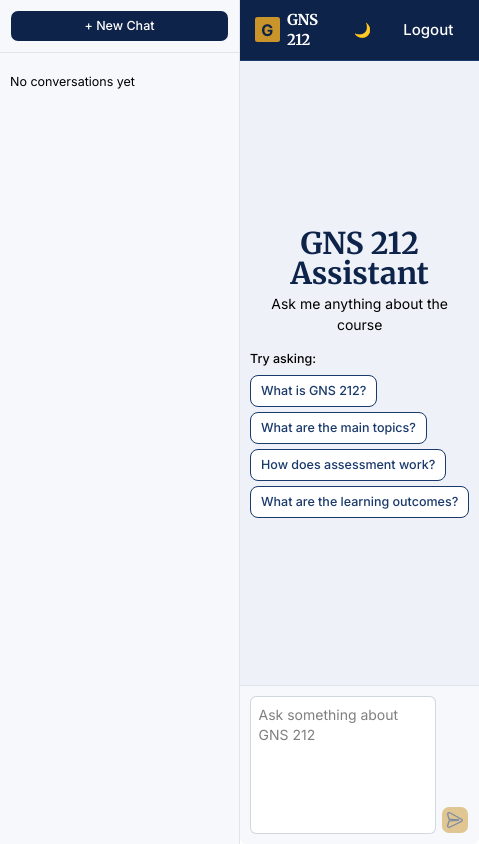
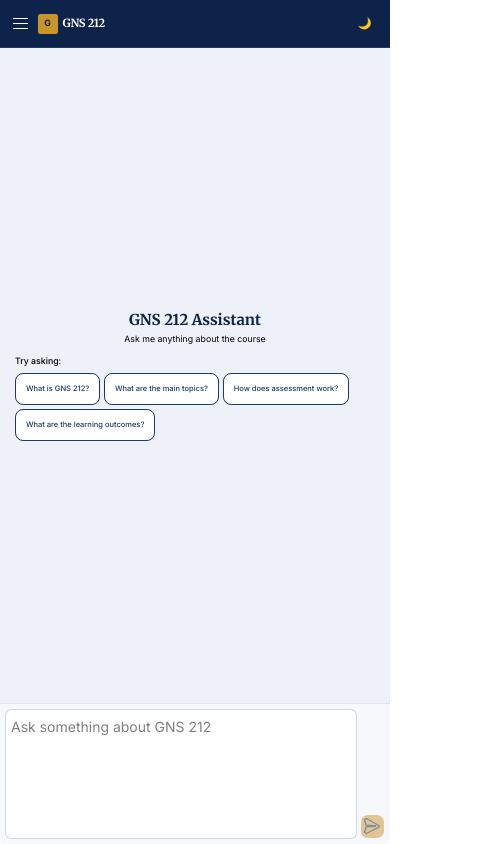
Before and after one commit to Isaacjosh23/gns212-chatbot, a Next.js app: page /chat in a window 390 px wide. Shown: the whole page, 479 px wide, since content can reach past the window. Built offline with nearby package versions, Linux system fonts and the light colour scheme.

Commit message:
Responsiveness

```diff
--- a/src/app/(main)/chat/page.tsx
+++ b/src/app/(main)/chat/page.tsx
@@ -5,6 +5,8 @@ import { ChatHeader } from "@/components/chat/ChatHeader";
 import { ChatWindow } from "@/components/chat/ChatWindow";
 import { ChatInput } from "@/components/chat/ChatInput";
 import { ChatSidebar } from "@/components/chat/ChatSidebar";
+import { Button } from "@/components/ui/button";
+import { useLogout } from "@/store/hooks/useLogout";
 import { ChatMessage, Conversation } from "@/types/chat";
 
 export default function ChatPage() {
@@ -119,15 +121,76 @@ export default function ChatPage() {
     setActiveConversationId(id);
   };
 
+  const [isMobileMenuOpen, setIsMobileMenuOpen] = useState(false);
+
   return (
     <div className="flex w-full h-screen bg-(--bg)">
-      {/* Sidebar */}
+      {/* Sidebar - Visible on tablet and desktop */}
+      <div className="hidden md:flex md:flex-col">
         <ChatSidebar
           conversations={conversations}
           activeConversationId={activeConversationId}
           onSelectConversation={handleSelectConversation}
           onNewConversation={handleNewConversation}
         />
+      </div>
+
+      {/* Mobile Menu Overlay */}
+      {isMobileMenuOpen && (
+        <div
+          className="fixed inset-0 bg-black/50 md:hidden z-40"
+          onClick={() => setIsMobileMenuOpen(false)}
+        />
+      )}
+
+      {/* Mobile Menu Panel */}
+      <div
+        className={`fixed left-0 top-0 h-screen w-64 bg-[var(--bg-surface)] border-r border-[var(--navy-mid)]/10 flex flex-col overflow-hidden md:hidden transform transition-transform duration-300 z-50 ${
+          isMobileMenuOpen ? "translate-x-0" : "-translate-x-full"
+        }`}
+      >
+        {/* Mobile Menu Header */}
+        <div className="p-3 border-b border-[var(--navy-mid)]/10">
+          <Button
+            onClick={() => {
+              handleNewConversation();
+              setIsMobileMenuOpen(false);
+            }}
+            className="w-full bg-[var(--navy)] hover:bg-[var(--navy-mid)] text-white text-sm cursor-pointer"
+          >
+            + New Chat
+          </Button>
+        </div>
+
+        {/* Mobile Menu Conversations */}
+        <div className="flex-1 overflow-y-auto px-2 py-3 space-y-2">
+          {conversations.length === 0 ? (
+            <p className="text-sm text-[var(--text-secondary)] px-2 py-4">
+              No conversations yet
+            </p>
+          ) : (
+            conversations.map((conv) => (
+              <button
+                key={conv.id}
+                onClick={() => {
+                  handleSelectConversation(conv.id);
+                  setIsMobileMenuOpen(false);
+                }}
+                className={`w-full text-left px-3 py-2 rounded-lg transition-colors line-clamp-2 text-sm cursor-pointer ${
+                  activeConversationId === conv.id
+                    ? "bg-[var(--gold)] text-[var(--navy)] font-medium"
+                    : "text-[var(--text-primary)] hover:bg-[var(--bg-page)]"
+                }`}
+              >
+                {conv.title}
+              </button>
+            ))
+          )}
+        </div>
+
+        {/* Mobile Menu Logout */}
+        <MobileMenuLogout setIsMobileMenuOpen={setIsMobileMenuOpen} />
+      </div>
 
       {/* Main Chat Area */}
       <div className="flex flex-col flex-1">
@@ -136,6 +199,7 @@ export default function ChatPage() {
           isDarkMode={isDarkMode}
           onToggleDarkMode={() => setIsDarkMode(!isDarkMode)}
           onLogout={() => console.log("Logout")}
+          onHamburgerClick={() => setIsMobileMenuOpen(!isMobileMenuOpen)}
         />
 
         {/* Chat Window */}
@@ -151,3 +215,28 @@ export default function ChatPage() {
     </div>
   );
 }
+
+interface MobileMenuLogoutProps {
+  setIsMobileMenuOpen: (open: boolean) => void;
+}
+
+function MobileMenuLogout({ setIsMobileMenuOpen }: MobileMenuLogoutProps) {
+  const { logout } = useLogout();
+
+  const handleLogout = () => {
+    logout();
+    setIsMobileMenuOpen(false);
+  };
+
+  return (
+    <div className="p-3 border-t border-[var(--navy-mid)]/10">
+      <Button
+        onClick={handleLogout}
+        variant="outline"
+        className="w-full text-sm cursor-pointer"
+      >
+        Logout
+      </Button>
+    </div>
+  );
+}
--- a/src/components/chat/ChatHeader.tsx
+++ b/src/components/chat/ChatHeader.tsx
@@ -7,36 +7,51 @@ interface ChatHeaderProps {
   isDarkMode?: boolean;
   onToggleDarkMode?: () => void;
   onLogout?: () => void;
+  onHamburgerClick?: () => void;
 }
 
 export function ChatHeader({
   isDarkMode = false,
   onToggleDarkMode,
   onLogout,
+  onHamburgerClick,
 }: ChatHeaderProps) {
   const { logout } = useLogout();
 
   return (
-    <header className="bg-[var(--navy)] text-white px-6 py-4 flex items-center justify-between border-b border-[var(--navy-mid)]">
-      <div className="flex items-center gap-3">
-        <div className="w-10 h-10 rounded bg-[var(--gold)] flex items-center justify-center font-bold text-[var(--navy)]">
+    <header className="bg-[var(--navy)] text-white px-3 sm:px-4 md:px-6 py-3 sm:py-4 flex items-center justify-between border-b border-[var(--navy-mid)]">
+      <div className="flex items-center gap-2 sm:gap-3">
+        {/* Hamburger Button - Mobile Only */}
+        <button
+          onClick={onHamburgerClick}
+          className="md:hidden flex flex-col gap-1.5 p-2 hover:bg-[var(--navy-mid)] rounded cursor-pointer"
+          aria-label="Toggle menu"
+        >
+          <div className="w-6 h-0.5 bg-white rounded"></div>
+          <div className="w-6 h-0.5 bg-white rounded"></div>
+          <div className="w-6 h-0.5 bg-white rounded"></div>
+        </button>
+
+        <div className="w-8 h-8 sm:w-10 sm:h-10 rounded bg-[var(--gold)] flex items-center justify-center font-bold text-[var(--navy)] text-sm sm:text-base">
           G
         </div>
-        <h1 className="text-2xl font-bold tracking-tight">GNS 212</h1>
+        <h1 className="text-lg sm:text-xl md:text-2xl font-bold tracking-tight">
+          GNS 212
+        </h1>
       </div>
 
-      <div className="flex items-center gap-4">
+      <div className="flex items-center gap-2 sm:gap-4">
         <Button
           onClick={onToggleDarkMode}
           variant="ghost"
-          className="text-white hover:bg-[var(--navy-mid)] cursor-pointer"
+          className="text-white hover:bg-[var(--navy-mid)] cursor-pointer text-lg sm:text-xl"
         >
           {isDarkMode ? "☀️" : "🌙"}
         </Button>
         <Button
           onClick={logout}
           variant="ghost"
-          className="text-white hover:bg-[var(--navy-mid)] hover:text-white text-2xl cursor-pointer"
+          className="hidden md:block text-white hover:bg-[var(--navy-mid)] hover:text-white text-sm sm:text-base md:text-lg cursor-pointer"
         >
           Logout
         </Button>
--- a/src/components/chat/ChatInput.tsx
+++ b/src/components/chat/ChatInput.tsx
@@ -32,17 +32,7 @@ export function ChatInput({
   };
 
   return (
-    <div className="flex items-end gap-2 p-4 bg-[var(--bg-surface)] border-t border-[var(--navy-mid)]/10 rounded-b-lg">
-      {/* <textarea
-        value={input}
-        onChange={(e) => setInput(e.target.value)}
-        onKeyPress={handleKeyPress}
-        placeholder="Ask something about GNS 212..."
-        disabled={isLoading}
-        rows={1}
-        className="flex-1 bg-white border border-[var(--navy-mid)]/20 rounded-lg px-3 py-2 text-sm text-[var(--text-primary)] placeholder-[var(--text-secondary)] focus:outline-none focus:ring-2 focus:ring-[var(--gold)] focus:border-transparent resize-none disabled:opacity-50"
-      /> */}
-
+    <div className="flex items-end gap-1 sm:gap-2 p-2 sm:p-3 md:p-4 bg-[var(--bg-surface)] border-t border-[var(--navy-mid)]/10 rounded-b-lg">
       <Input
         type={Inputs.Textarea}
         value={input}
@@ -53,15 +43,15 @@ export function ChatInput({
         placeholder="Ask something about GNS 212"
         disabled={isLoading}
         rows={6}
-        className="flex-1 bg-white border border-[var(--navy-mid)]/20 rounded-lg px-3 py-2 text-sm text-[var(--text-primary)] placeholder-[var(--text-secondary)] focus:outline-none focus:ring-2 focus:ring-[var(--gold)] focus:border-transparent resize-none disabled:opacity-50"
+        className="flex-1 bg-white border border-[var(--navy-mid)]/20 rounded-lg px-2 sm:px-3 py-1.5 sm:py-2 text-xs sm:text-sm md:text-base text-[var(--text-primary)] placeholder-[var(--text-secondary)] focus:outline-none focus:ring-2 focus:ring-[var(--gold)] focus:border-transparent resize-none disabled:opacity-50"
       />
 
       <Button
         onClick={handleSend}
         disabled={!input.trim() || isLoading}
-        className="bg-[var(--gold)] hover:bg-[var(--gold)]/90 text-[var(--navy)] flex-shrink-0 p-2 h-auto"
+        className="bg-[var(--gold)] hover:bg-[var(--gold)]/90 text-[var(--navy)] flex-shrink-0 p-1.5 sm:p-2 h-auto"
       >
-        <SendIcon className="w-9 h-9" />
+        <SendIcon className="w-6 h-6 sm:w-7 sm:h-7 md:w-9 md:h-9" />
       </Button>
     </div>
   );
--- a/src/components/chat/ChatSidebar.tsx
+++ b/src/components/chat/ChatSidebar.tsx
@@ -17,19 +17,19 @@ export function ChatSidebar({
   onNewConversation,
 }: ChatSidebarProps) {
   return (
-    <div className="w-96 flex-shrink-0 bg-[var(--bg-surface)] border-r border-[var(--navy-mid)]/10 flex flex-col overflow-hidden">
-      <div className="p-4 border-b border-[var(--navy-mid)]/10">
+    <div className="w-full md:w-80 lg:w-96 flex-shrink-0 bg-[var(--bg-surface)] border-r border-[var(--navy-mid)]/10 flex flex-col overflow-hidden">
+      <div className="p-2 sm:p-3 md:p-4 border-b border-[var(--navy-mid)]/10">
         <Button
           onClick={onNewConversation}
-          className="w-full bg-[var(--navy)] hover:bg-[var(--navy-mid)] text-white text-xl cursor-pointer"
+          className="w-full bg-[var(--navy)] hover:bg-[var(--navy-mid)] text-white text-sm sm:text-base md:text-lg cursor-pointer"
         >
           + New Chat
         </Button>
       </div>
 
-      <div className="flex-1 overflow-y-auto px-2 py-4 space-y-2">
+      <div className="flex-1 overflow-y-auto px-1 sm:px-2 md:px-2 py-2 sm:py-3 md:py-4 space-y-1 sm:space-y-2">
         {conversations.length === 0 ? (
-          <p className="text-xl text-[var(--text-secondary)] px-2 py-4">
+          <p className="text-sm sm:text-base md:text-lg text-[var(--text-secondary)] px-2 py-4">
             No conversations yet
           </p>
         ) : (
@@ -37,7 +37,7 @@ export function ChatSidebar({
             <button
               key={conv.id}
               onClick={() => onSelectConversation(conv.id)}
-              className={`w-full text-left px-3 py-2 rounded-lg transition-colors line-clamp-2 text-xl cursor-pointer ${
+              className={`w-full text-left px-2 sm:px-3 py-1.5 sm:py-2 rounded-lg transition-colors line-clamp-2 text-sm sm:text-base md:text-lg cursor-pointer ${
                 activeConversationId === conv.id
                   ? "bg-[var(--gold)] text-[var(--navy)] font-medium"
                   : "text-[var(--text-primary)] hover:bg-[var(--bg-page)]"
--- a/src/components/chat/ChatWindow.tsx
+++ b/src/components/chat/ChatWindow.tsx
@@ -38,21 +38,21 @@ export function ChatWindow({
   return (
     <div className="flex-1 flex flex-col overflow-hidden bg-[var(--bg-page)]">
       {/* Messages Container */}
-      <div className="flex-1 overflow-y-auto px-4 py-6 space-y-4">
+      <div className="flex-1 overflow-y-auto px-2 sm:px-3 md:px-4 py-3 sm:py-4 md:py-6 space-y-2 sm:space-y-3 md:space-y-4">
         {messages.length === 0 && !isLoading ? (
-          <div className="h-full flex flex-col items-center justify-center gap-6">
-            <div className="text-center">
-              <h1 className="text-5xl font-bold text-[var(--navy)] mb-2">
+          <div className="h-full flex flex-col items-center justify-center gap-4 sm:gap-6">
+            <div className="text-center px-4">
+              <h1 className="text-2xl sm:text-3xl md:text-4xl lg:text-5xl font-bold text-[var(--navy)] mb-1 sm:mb-2">
                 GNS 212 Assistant
               </h1>
-              <p className="text-[var(--text-secondary)] text-[1.4rem]">
+              <p className="text-[var(--text-secondary)] text-sm sm:text-base md:text-lg lg:text-xl">
                 Ask me anything about the course
               </p>
             </div>
 
             {suggestedQuestions && (
-              <div className="max-w-[50rem] w-full">
-                <p className="text-xl text-[var(--text-secondary)] mb-3 font-medium">
+              <div className="max-w-full sm:max-w-[45rem] md:max-w-[50rem] w-full px-4">
+                <p className="text-sm sm:text-base md:text-lg text-[var(--text-secondary)] mb-2 sm:mb-3 font-medium">
                   Try asking:
                 </p>
                 <SuggestedQuestions
--- a/src/components/chat/SuggestedQuestions.tsx
+++ b/src/components/chat/SuggestedQuestions.tsx
@@ -12,13 +12,13 @@ export function SuggestedQuestions({
   onSelectQuestion,
 }: SuggestedQuestionsProps) {
   return (
-    <div className="flex flex-wrap gap-2">
+    <div className="flex flex-wrap gap-1.5 sm:gap-2 md:gap-3">
       {questions.map((question, index) => (
         <Button
           key={index}
           variant="outline"
           onClick={() => onSelectQuestion(question)}
-          className="text-xl border-[var(--navy-mid)] text-[var(--navy-mid)] hover:bg-[var(--gold-light)] hover:border-[var(--gold)] cursor-pointer"
+          className="text-xs sm:text-sm md:text-base lg:text-lg border-[var(--navy-mid)] text-[var(--navy-mid)] hover:bg-[var(--gold-light)] hover:border-[var(--gold)] cursor-pointer"
         >
           {question}
         </Button>
--- a/src/components/ui/auth/CreateAccountForm.tsx
+++ b/src/components/ui/auth/CreateAccountForm.tsx
@@ -66,8 +66,6 @@ export function CreateAccountForm() {
       number,
     );
 
-    // setIsLoading(false);
-
     if (error) {
       dispatch(setLoading(false));
       setIsLoading(false);
@@ -103,7 +101,7 @@ export function CreateAccountForm() {
         )}
 
         {/* Name row */}
-        <div className="grid grid-cols-2 gap-[1.6rem]">
+        <div className="grid grid-cols-1 md:grid-cols-2 gap-[1.6rem]">
           <Input
             type={Inputs.Text}
             name="firstName"
@@ -131,7 +129,7 @@ export function CreateAccountForm() {
           />
         </div>
 
-        <div className="grid grid-cols-2 gap-[1.6rem]">
+        <div className="grid grid-cols-1 md:grid-cols-2 gap-[1.6rem]">
           <Input
             type={Inputs.Email}
             name="email"
```
Also changed, not shown: src/components/chat/MessageBubble.tsx (+7 -5 lines), src/components/chat/MobileMenu.tsx (added, +107 -0 lines), src/components/ui/auth/ResetPasswordForm.tsx (+7 -7 lines). Lines whose indentation alone changed are shown as unchanged.
